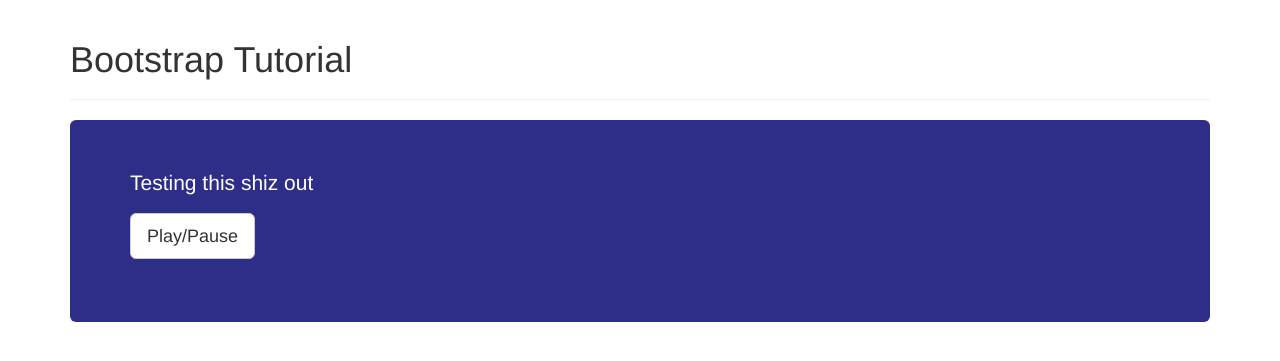
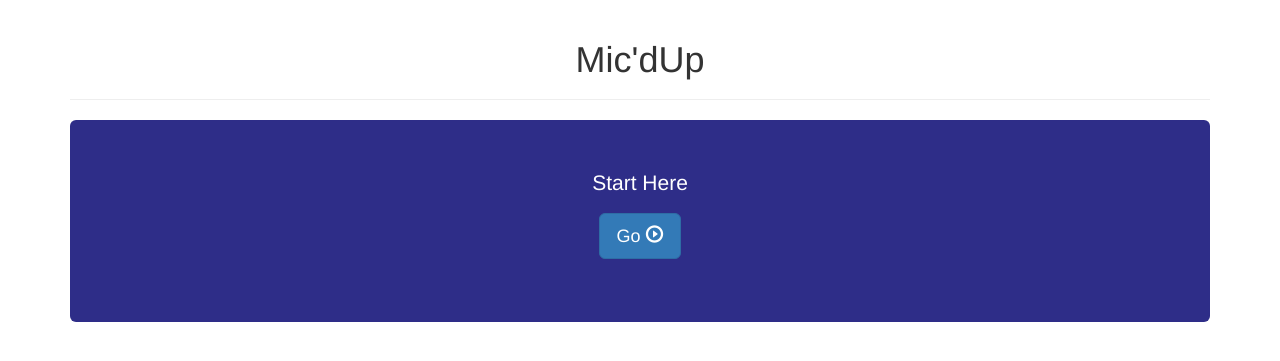
Before and after one commit to freshpocky/Mic-dUp, a web app: page / in a window 1280 px wide. Shown: the top 361 px of the page. Run offline with its HTML, style and script files only (its server is not run), Linux system fonts and the light colour scheme; data that the repository does not hold is empty.

Commit message:
Just one simple change to the index html

```diff
--- a/Mic'dUp/WebContent/index.html
+++ b/Mic'dUp/WebContent/index.html
@@ -1,3 +1,13 @@
+<!DOCTYPE html>
+<html lang="en">
+<head>
+<meta charset="UTF-8">
+
+
+<meta http-equiv="X-UA-Compatible" content="IE=edge">
+
+
+<meta name="viewport" content="width = device-width, initial-scale = 1">
 <title>Mic'dUp</title>
 <link rel="stylesheet" type="text/css" href="https://maxcdn.bootstrapcdn.com/bootstrap/3.3.5/css/bootstrap.min.css">
 
@@ -6,7 +16,7 @@
     background-color:#2E2D88;
     color:white;
 }
-/* Adds borders for tabs */
+
 .tab-content {
     border-left: 1px solid #ddd;
     border-right: 1px solid #ddd;
@@ -15,7 +25,10 @@
 }
 .nav-tabs {
     margin-bottom: 0;
+
 }
+
+
 </style>
 
 </head>
@@ -25,18 +38,18 @@
 <div class="container">
 
 
-<div class="page-header">
-<h1>Bootstrap Tutorial</h1>
+<div class="page-header header-centered text-center">
+<h1>Mic'dUp</h1>
 </div>
 
 
-<div class="jumbotron">
-<p>Testing this shiz out</p>
+<div class="jumbotron text-center">
+<p>Start Here</p>
 
 
 <p>
-<a href="#" class = "btn btn-default btn-lg" role="button">Play/Pause</a>
-
+<a href="http://localhost:8080/MicdUp/default.html" class="btn btn-primary btn-lg">Go <span class="glyphicon glyphicon-play-circle
+"></span></a>
 
 </div>
 
```
Also changed, not shown: 1 other file.
